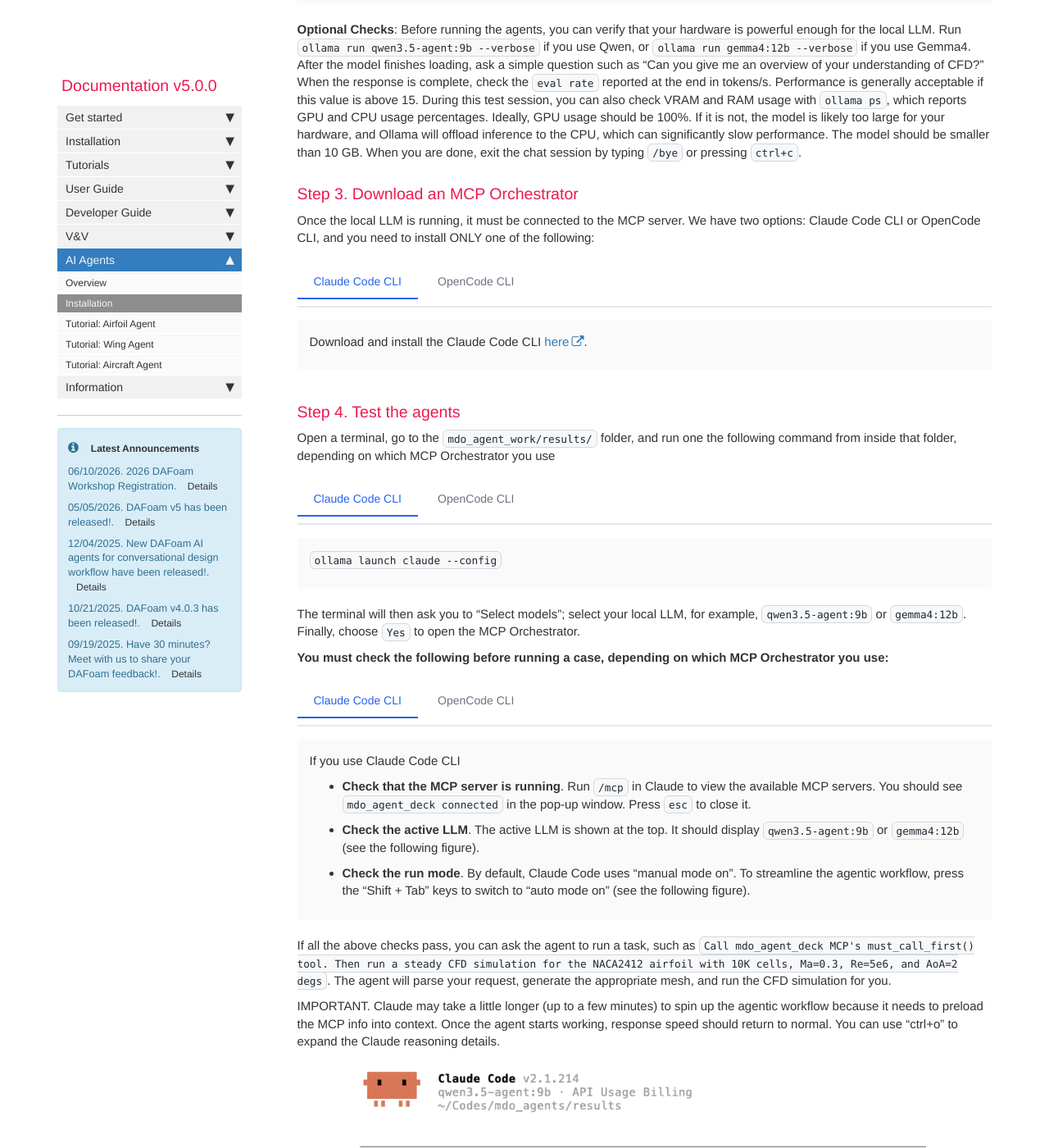
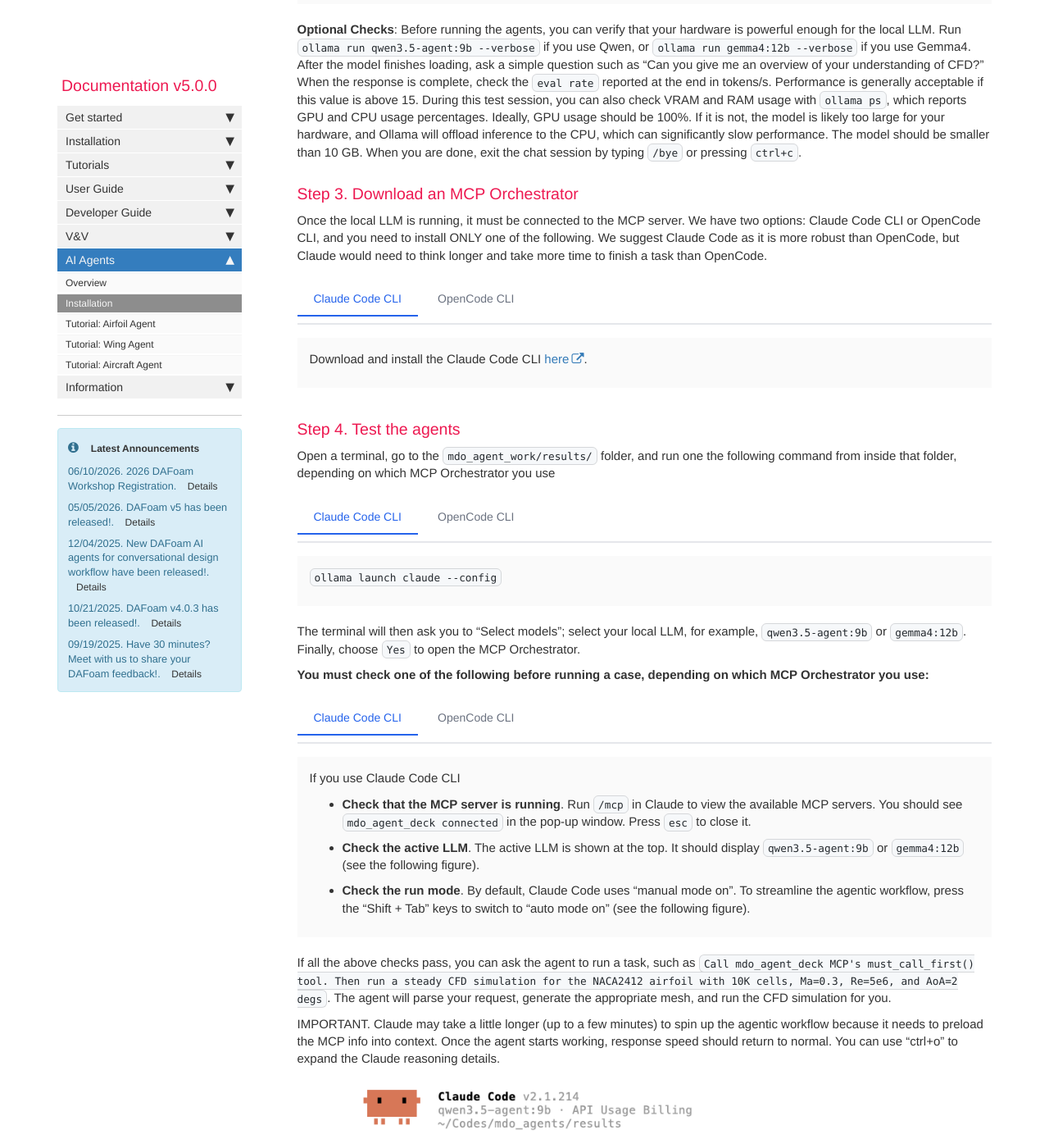
Before and after one commit to DAFoam/DAFoam.github.io, a Jekyll site: the page built from pages/mydoc/mydoc_ai_agent_installation.md, in a window 1280 px wide and 1400 px high, scrolled down 9455 px. Shown: the whole window at 82% size. Built offline with Jekyll 4.4.1, drawn with Linux system fonts in a browser that asks for light colours; comment, search, counter and statistics services are not loaded.

Commit message:
content update

```diff
--- a/pages/mydoc/mydoc_ai_agent_installation.md
+++ b/pages/mydoc/mydoc_ai_agent_installation.md
@@ -366,7 +366,7 @@ Open a terminal and run `ollama pull gemma4:12b` to download the Gemma4 model wi
 
 ### Step 3. Download an MCP Orchestrator
 
-Once the local LLM is running, it must be connected to the MCP server. We have two options: Claude Code CLI or OpenCode CLI, and you need to install ONLY one of the following:
+Once the local LLM is running, it must be connected to the MCP server. We have two options: Claude Code CLI or OpenCode CLI, and you need to install ONLY one of the following. We suggest Claude Code as it is more robust than OpenCode, but Claude would need to think longer and take more time to finish a task than OpenCode.
 
 <div class="tab-container" data-tab-group="platform">
 <div class="tab-buttons">
@@ -409,7 +409,7 @@ Open a terminal, go to the `mdo_agent_work/results/` folder, and run one the fol
 
 The terminal will then ask you to "Select models"; select your local LLM, for example, `qwen3.5-agent:9b` or `gemma4:12b`. Finally, choose `Yes` to open the MCP Orchestrator.
 
-**You must check the following before running a case, depending on which MCP Orchestrator you use:**
+**You must check one of the following before running a case, depending on which MCP Orchestrator you use:**
 
 <div class="tab-container" data-tab-group="platform">
 <div class="tab-buttons">
```
